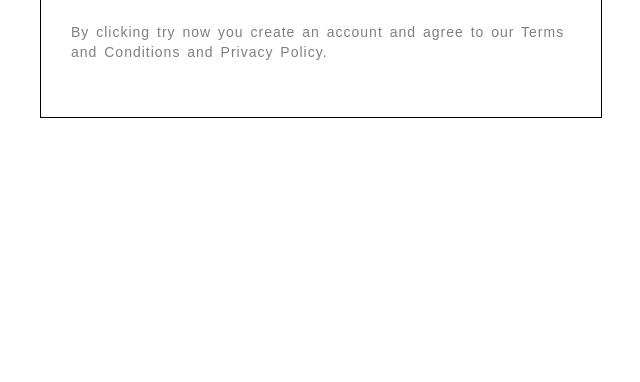
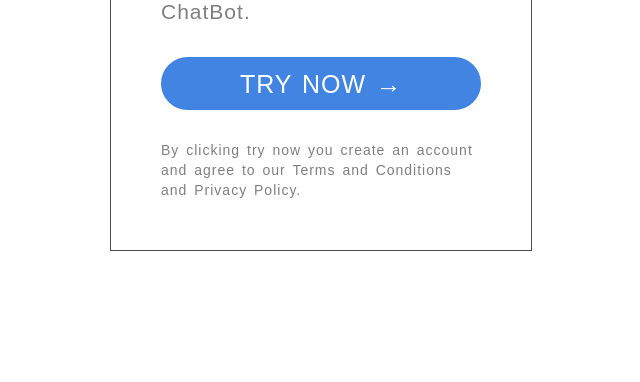
Before and after one commit to Bhanuteja74/html-css-chatbot-add, a plain HTML site: page index.html in a window 1280 px wide. Shown: the part 418-800 px from the top of the page, without its empty margins (319-959 px from the left). Drawn offline with Linux system fonts and the light colour scheme.

Commit message:
styles modified

```diff
--- a/index.html
+++ b/index.html
@@ -4,7 +4,7 @@
     <title>Document</title>
     <style>
       * {
-        margin: 25px 0px;
+        margin: 30px 0px;
         font-family: sans-serif;
         letter-spacing: 1px;
         word-spacing: 2px;
@@ -14,9 +14,9 @@
 
       article {
         margin: auto;
-        padding: 30px;
-        border: 1px solid rgb(0, 0, 0, 1);
-        width: 500px;
+        padding: 20px 50px;
+        border: 1px solid rgb(0, 0, 0, 0.7);
+        width: 25%;
       }
 
       article > h1 {
@@ -36,13 +36,13 @@
       article #button {
         color: #fff;
         width: 100%;
-        height: 50px;
-
+        height: 40px;
+        text-transform: uppercase;
+        text-align: center;
         border-radius: 30px;
-        font-size: 30px;
+        font-size: 25px;
         background-color: #4184e1;
-        text-align: center;
-        padding-top: 10px;
+        padding-top: 13px;
       }
 
       #button + p {
```
